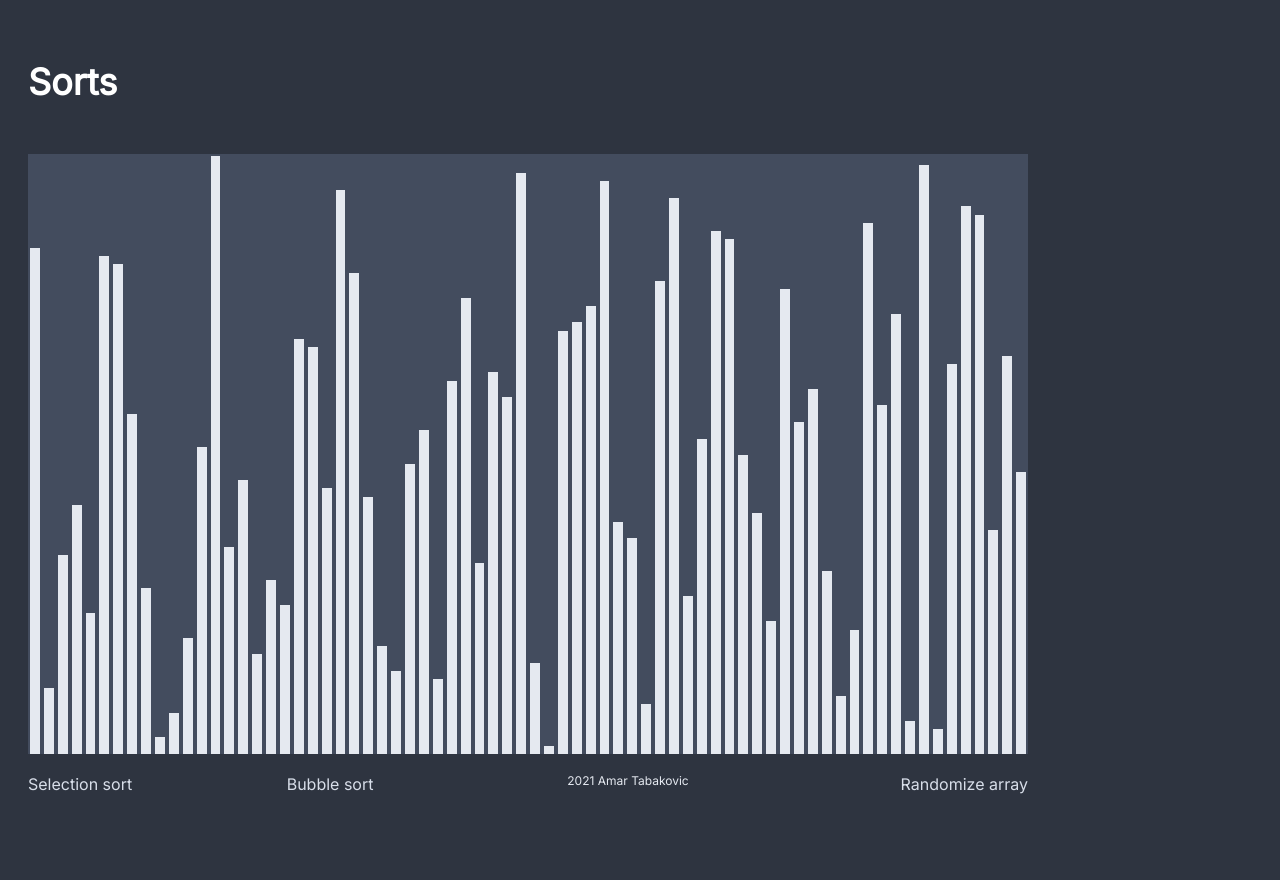
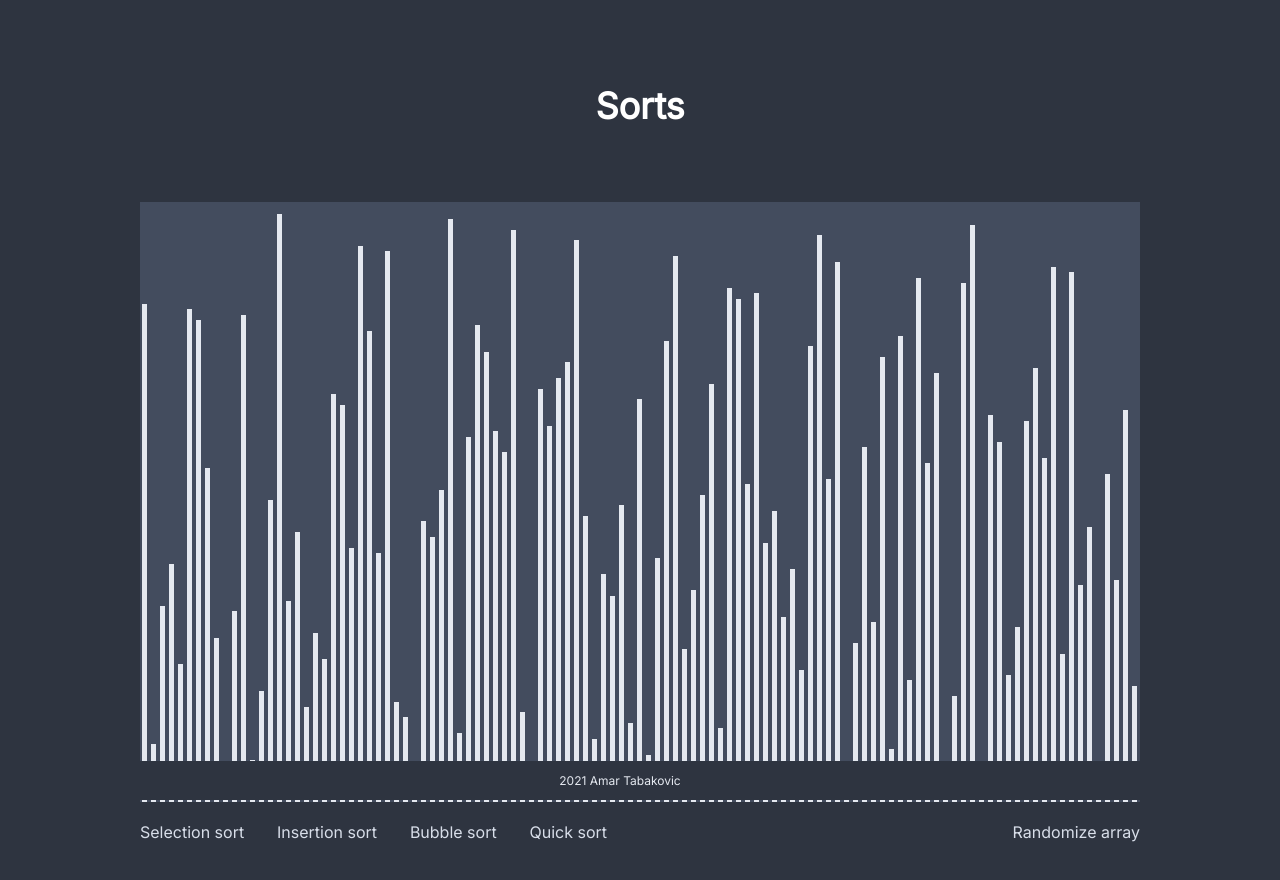
Before and after one commit to AmarTabakovic/sorts, a Vue app: page / in a window 1280 px wide. Shown: the top 880 px of the page. Before the commit the page ends 854 px from the top, so only its background shows below. Built offline with nearby package versions, Linux system fonts and the light colour scheme.

Commit message:
Added quicksort and bubblesort lol

```diff
--- a/src/App.vue
+++ b/src/App.vue
@@ -1,5 +1,8 @@
 <template>
-  <h1>Sorts</h1>
+  <h1>
+    <a href=""> Sorts</a>
+  </h1>
+
   <line-list />
   <div id="footer">
     <p id="disclaimer">{{ new Date().getFullYear() }} Amar Tabakovic</p>
@@ -25,9 +28,9 @@ body {
 }
 
 #app {
-  //display: flex;
-  //flex-direction: column;
-  //align-items: center;
+  display: flex;
+  flex-direction: column;
+  align-items: center;
   font-family: Inter, sans-serif;
   -webkit-font-smoothing: antialiased;
   -moz-osx-font-smoothing: grayscale;
@@ -38,6 +41,12 @@ body {
 h1 {
   color: white;
   font-size: 27pt;
+
+  a {
+    list-style: none;
+    text-decoration: none;
+    color: inherit;
+  }
 }
 
 #footer {
@@ -46,7 +55,7 @@ h1 {
   width: 100%;
   position: fixed;
   bottom: 0;
-  background-color: var(--color-background);
+  background-color: #2e3440;
 }
 
 #disclaimer {
--- a/src/components/Line.vue
+++ b/src/components/Line.vue
@@ -17,7 +17,7 @@ export default {
 <style lang="scss" scoped>
 .line {
   background-color: #e5e9f0;
-  width: 10px;
+  width: 5px;
   border-left: 2px solid;
   border-right: 2px solid;
   border-color: #434c5e;
--- a/src/components/LineList.vue
+++ b/src/components/LineList.vue
@@ -4,17 +4,19 @@
       v-for="(line, index) in lineList"
       :height="line"
       :key="index"
-      :style="{ height: `${line * 8.3}px` }"
+      :style="{ height: `${line * 5.3}px` }"
     >
     </my-line>
   </div>
   <div id="links-list">
     <div id="algorithms-list">
       <a v-on:click="selectionSort">Selection sort</a>
-      <a v-on:click="selectionSort">Bubble sort</a>
+      <a v-on:click="insertionSort">Insertion sort</a>
+      <a v-on:click="bubbleSort">Bubble sort</a>
+      <a v-on:click="quickSort">Quick sort</a>
       <a></a>
     </div>
-    <a v-on:click="randomizeArray">Randomize array</a>
+    <a v-on:click="randomizeArray()">Randomize array</a>
   </div>
 </template>
 
@@ -28,7 +30,7 @@ export default {
   },
   data() {
     return {
-      listSize: 72,
+      listSize: 111,
       lineList: [],
       isSorting: false,
     };
@@ -78,12 +80,52 @@ export default {
         await this.sleep();
       }
     },
-    async quickSort() {},
+    // Credits to: https://stackabuse.com/quicksort-in-javascript/
+    async quickSort() {
+      var stack = [];
+
+      stack.push(0);
+      stack.push(this.lineList.length - 1);
+
+      while (stack[stack.length - 1] >= 0) {
+        var end = stack.pop();
+        var start = stack.pop();
+
+        var pivotIndex = this.partition(this.lineList, start, end);
+
+        // Maybe?
+        // await this.sleep();
+
+        if (pivotIndex - 1 > start) {
+          stack.push(start);
+          stack.push(pivotIndex - 1);
+        }
+
+        if (pivotIndex + 1 < end) {
+          stack.push(pivotIndex + 1);
+          stack.push(end);
+        }
+        await this.sleep();
+      }
+    },
+    partition(arr, start, end) {
+      const pivotValue = arr[end];
+      let pivotIndex = start;
+      for (let i = start; i < end; i++) {
+        if (arr[i] < pivotValue) {
+          [arr[i], arr[pivotIndex]] = [arr[pivotIndex], arr[i]];
+          pivotIndex++;
+        }
+      }
+
+      [arr[pivotIndex], arr[end]] = [arr[end], arr[pivotIndex]];
+      return pivotIndex;
+    },
     randomizeArray() {
       this.lineList = this.returnRandomizedArray(this.listSize);
     },
     sleep() {
-      return new Promise((resolve) => setTimeout(resolve, 100));
+      return new Promise((resolve) => setTimeout(resolve, 50));
     },
   },
 };
```
